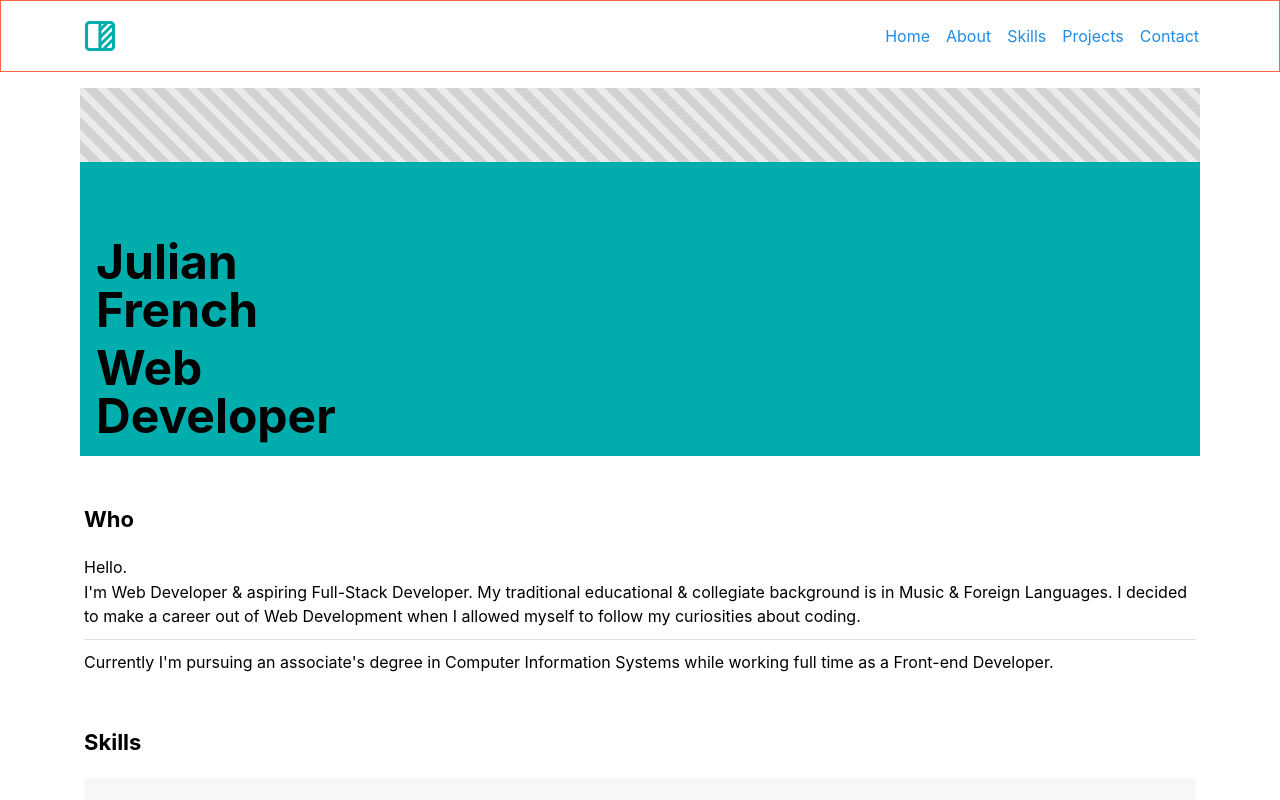
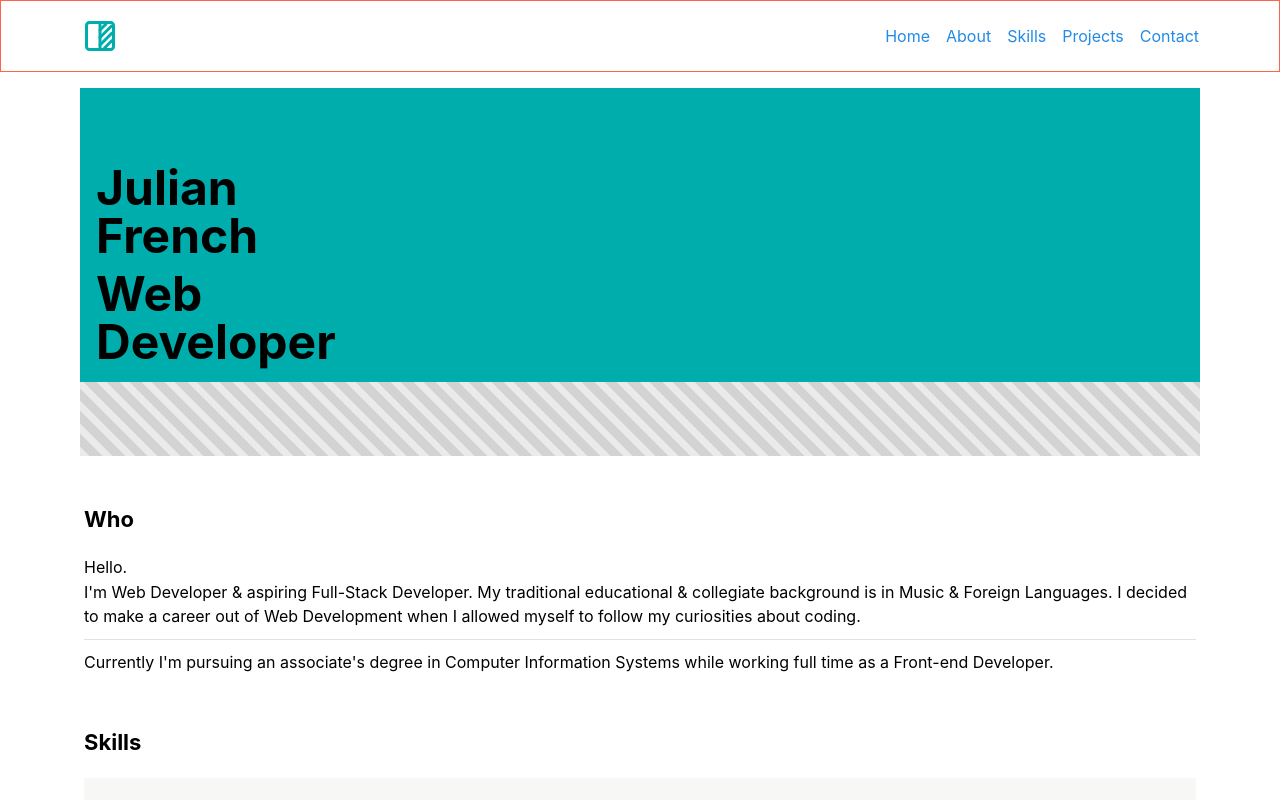
Before and after one commit to Jufrench/ju4, a Next.js app: page / in a window 1280 px wide. Shown: the top 800 px of the page. Built offline with nearby package versions, Linux system fonts and the light colour scheme.

Commit message:
Change skills component name

```diff
--- a/src/pages/index.tsx
+++ b/src/pages/index.tsx
@@ -135,11 +135,6 @@
   return (
     <Center component="section">
       <Stack p="md" style={{width: sectionContentWidth, ...heroStyle}} gap={0}>
-        <Box
-          style={{
-            height: "20%",
-            background: 'repeating-linear-gradient(45deg, rgba(51, 51, 51, 0.1), rgba(51, 51, 51, 0.1) 7px, lightgray 5px, lightgray 16px)'
-          }}/>
         <Box bg="#00adad" pl="md" pb="md" style={{flexGrow: 1, display: "flex", flexDirection: "column", justifyContent: "flex-end"}}>
           <Title
             aria-label="Julian French Web Developer"
@@ -156,6 +151,11 @@
             <span>Developer</span>
           </Stack>
         </Box>
+        <Box
+          style={{
+            height: "20%",
+            background: 'repeating-linear-gradient(45deg, rgba(51, 51, 51, 0.1), rgba(51, 51, 51, 0.1) 7px, lightgray 5px, lightgray 16px)'
+          }}/>
       </Stack>
     </Center>
   )
@@ -175,7 +175,7 @@
   )
 }
 
-const Skills = () => {
+const SkillsOld = () => {
   const languages = ['JavaScript', 'TypeScript', 'Node.js', 'Ember', 'Vue.js', 'CSS', 'HTML', 'Less/Sass', 'SQL']
     .map((lang, index, arr) => (
       <React.Fragment key={index}>
@@ -238,7 +238,7 @@
   )
 };
 
-const Skills2 = () => {
+const Skills = () => {
   const languages = ['JavaScript', 'TypeScript', 'Node.js', 'Ember', 'Vue.js', 'CSS', 'HTML', 'Less/Sass', 'SQL']
     .map((lang, index, arr) => (
       <React.Fragment key={index}>
@@ -406,8 +406,8 @@
         {/* <Space h="sm" /> */}
         <Hero />
         <About />
-        {/* <Skills /> */}
-        <Skills2 />
+        {/* <SkillsOld /> */}
+        <Skills />
         <Projects projectList={projectList} />
         <Footer />
       </Stack>
```
